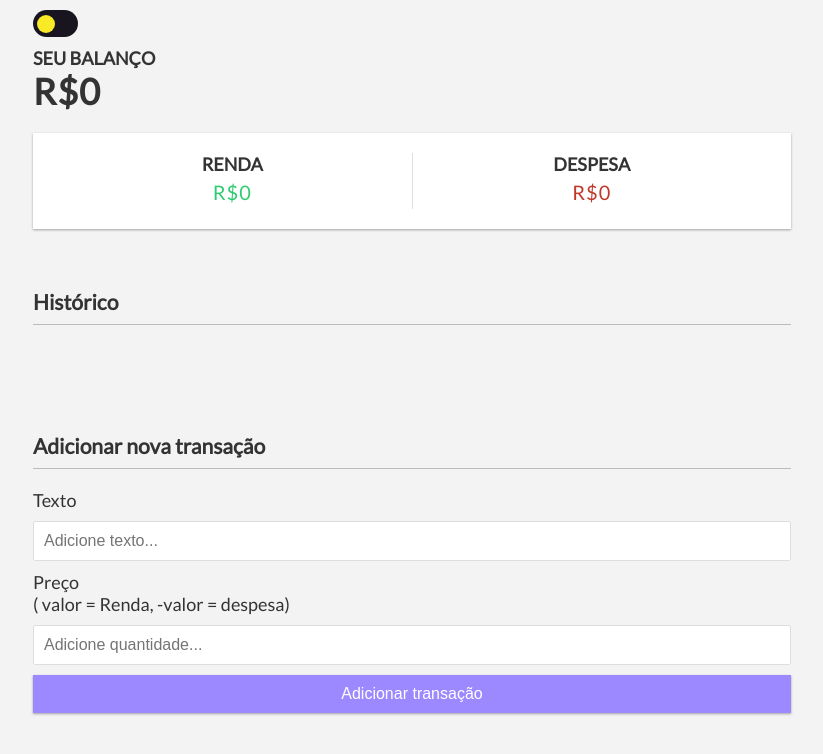
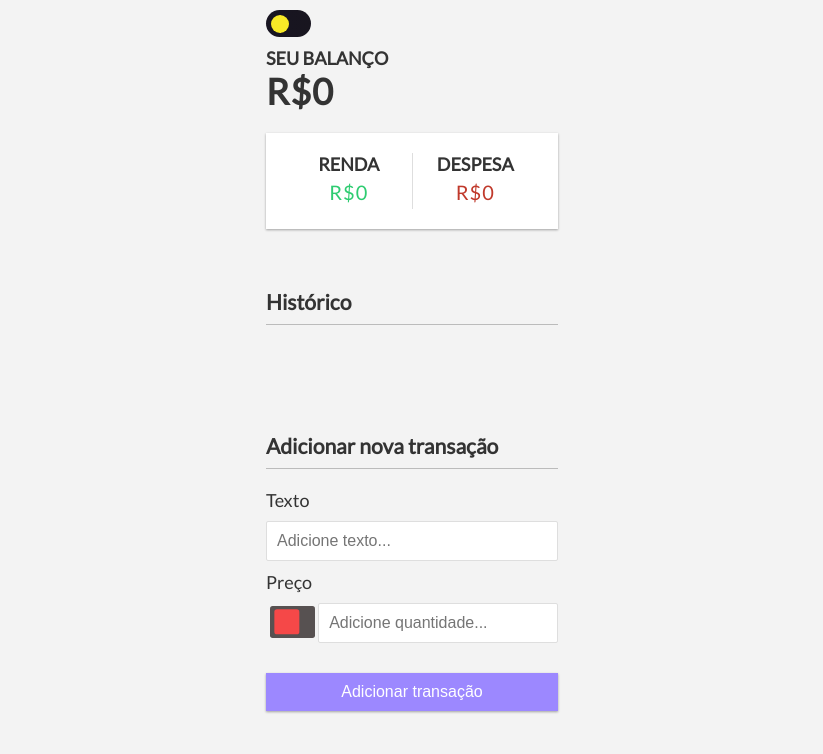
Before and after one commit to OtavioBScar/-VUE-3-Conta-de-Balanco, a Vue app: page / in a window 1280 px wide. Shown: the top 754 px of the page, without its empty margins (228-1051 px from the left). Built offline with nearby package versions, Linux system fonts and the light colour scheme.

Commit message:
feat: toggleButton para valores de renda ou despesa

```diff
--- a/src/App.vue
+++ b/src/App.vue
@@ -82,7 +82,7 @@ const salvarTransacoesnoLocalStorage = () => {
       <Balanco :total="+total" />
       <DespesasRenda :renda="+renda" :despesa="+despesa" />
       <ListaTransacoes :transacoes="transacoes" @transacaoDeletada="handleTransacaoDeletada" />
-      <AdicionarTransacao @transacoessubmit="HandleTransactionSubmitted" />
+      <AdicionarTransacao @transacoessubmit="HandleTransactionSubmitted" @maismenos="HandleMaisMenos" />
     </div>
   </div>
 </template>
--- a/src/assets/style.css
+++ b/src/assets/style.css
@@ -54,14 +54,14 @@ body {
 }
 
 .container {
-  width: 98.7vw;
+  width: 100%;
 }
 
 .minicont {
   display: flex;
   flex-direction: column;
   margin: 0 auto;
-  width:60%;
+  width:100%;
 }
 
 h1 {
--- a/src/components/AdicionarTransacao.vue
+++ b/src/components/AdicionarTransacao.vue
@@ -1,4 +1,5 @@
 <script setup>
+import { useToggle } from '@vueuse/core';
 import { ref } from 'vue';
 import { useToast } from 'vue-toastification'
 
@@ -9,14 +10,30 @@
 
 const emitir = defineEmits(['transacoessubmit'])
 
+const checkvalue = {
+    valor: [],
+}
+
+const mostracheck = () => {
+    if (checkvalue.valor.length > 0) {
+        checkvalue.valor = []
+    }
+}
+
 const onSubmit = () => {
-        if(!text.value || !quantidade.value){
+    if (!text.value || !quantidade.value) {
         toast.error('Preencha as duas caixas');
         return;
     }
+    if (checkvalue.valor.length <= 0){
+        quantidade.value = parseFloat(-quantidade.value)
+    } else {
+        quantidade.value = parseFloat(quantidade.value)
+    }
+    let quantity = quantidade.value
     const dadosTransacao = {
         text: text.value,
-            quantidade: parseFloat(quantidade.value)
+        quantidade: quantity
     }
 
     emitir('transacoessubmit', dadosTransacao)
@@ -24,6 +41,7 @@
     text.value = '';
     quantidade.value = '';
 }
+
 </script>
 
 <template>
@@ -35,11 +53,54 @@
         </div>
         <div class="form-control">
             <label class="title" for="quantidade">
-                Preço <br/>
-                ( valor = Renda, -valor = despesa)
+                Preço <br />
+                <label class="switch">
+                    <input type="checkbox" value="checkado" v-model="checkvalue.valor" @click="mostracheck">
+                    <input type="text" id="quantidade" v-model="quantidade" placeholder="Adicione quantidade..." />
                 </label>
-            <input type="text" id="quantidade" v-model="quantidade"  placeholder="Adicione quantidade..." />
+            </label>
         </div>
         <button class="btn">Adicionar transação</button>
     </form>
 </template>
+
+<style scoped>
+.switch {
+    --false: #f54848;
+    --true: #009068;
+}
+
+input[type=checkbox] {
+    appearance: none;
+    height: 2rem;
+    width: 3.5rem;
+    background-color: #575151;
+    position: relative;
+    border-radius: .2em;
+    cursor: pointer;
+}
+
+input[type=checkbox]::before {
+    content: '';
+    display: block;
+    height: 1.9em;
+    width: 1.9em;
+    transform: translate(-50%, -50%);
+    position: absolute;
+    top: 50%;
+    left: calc(1.9em/2 + .3em);
+    background-color: var(--false);
+    border-radius: .2em;
+    transition: .3s ease;
+}
+
+input[type=checkbox]:checked::before {
+    background-color: var(--true);
+    left: calc(100% - (1.9em/2 + .3em));
+}
+
+.switch {
+    display: flex;
+    flex-direction: row;
+}
+</style>
```
Lines whose indentation alone changed are shown as unchanged.
